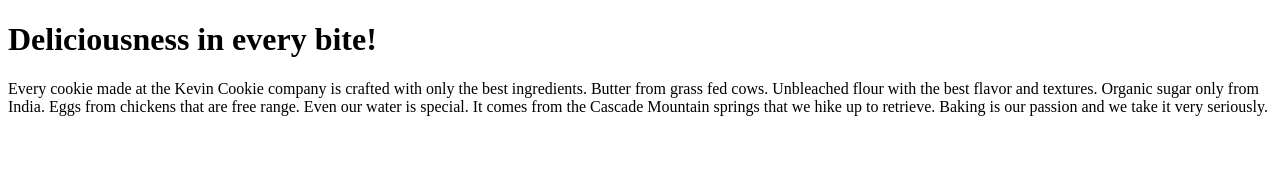
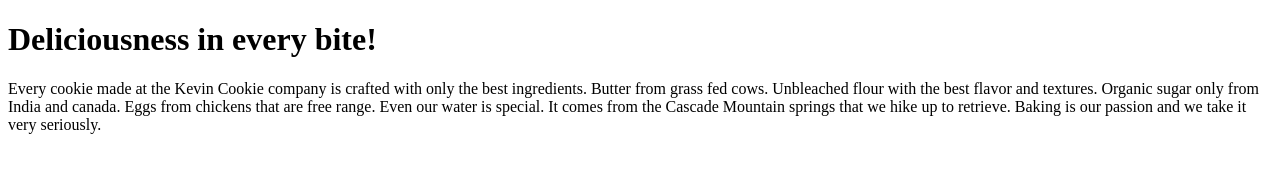
Before and after one commit to Arjun14007/kevincookiecompany.com, a plain HTML site: page index.htm in a window 1280 px wide. Drawn offline with Linux system fonts and the light colour scheme.

Commit message:
Update index.htm

```diff
--- a/index.htm
+++ b/index.htm
@@ -4,7 +4,7 @@
 
 <h1>Deliciousness in every bite!</h1>
 
-<p>Every cookie made at the Kevin Cookie company is crafted with only the best ingredients. Butter from grass fed cows. Unbleached flour with the best flavor and textures. Organic sugar only from India. Eggs from chickens that are free range. Even our water is special. It comes from the Cascade Mountain springs that we hike up to retrieve. Baking is our passion and we take it very seriously.</p>
+<p>Every cookie made at the Kevin Cookie company is crafted with only the best ingredients. Butter from grass fed cows. Unbleached flour with the best flavor and textures. Organic sugar only from India and canada. Eggs from chickens that are free range. Even our water is special. It comes from the Cascade Mountain springs that we hike up to retrieve. Baking is our passion and we take it very seriously.</p>
 
 </body>
 </html>
```
